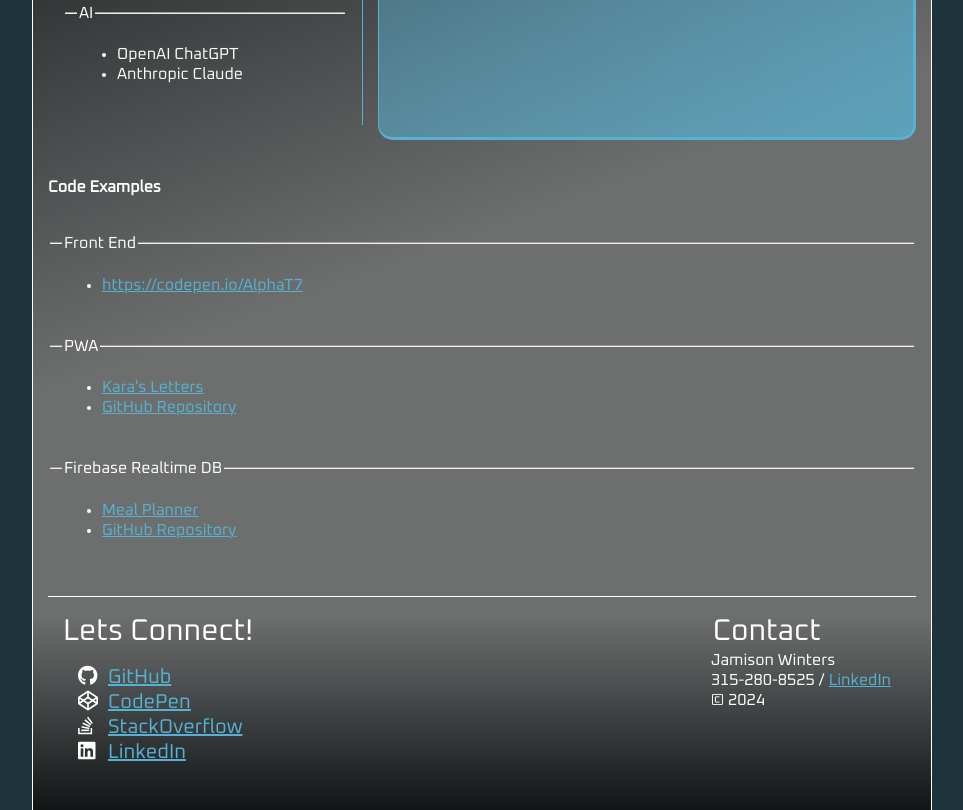
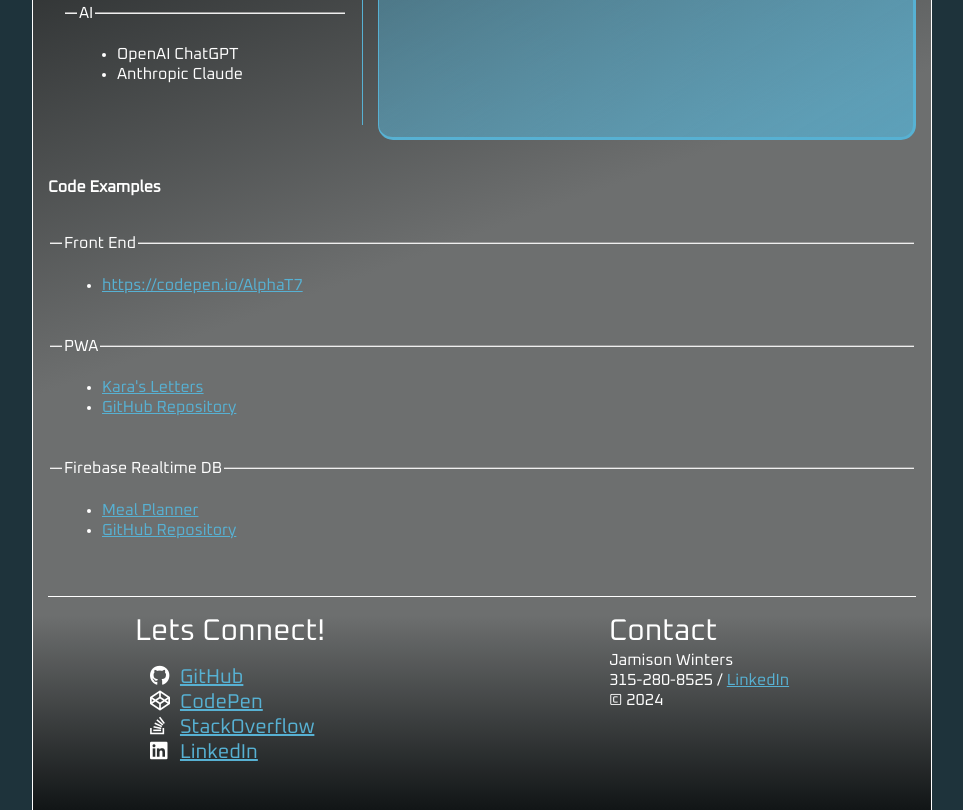
Before and after one commit to AlphaT7/portfolio, a website built with Vite: page src/index.html in a window 1280 px wide. Shown: the part 991-1801 px from the top of the page, without its empty margins (158-1121 px from the left). Built offline with nearby package versions, Linux system fonts and the light colour scheme.

Commit message:
centered footer section content

```diff
--- a/src/assets/style.css
+++ b/src/assets/style.css
@@ -159,6 +159,11 @@
     section {
         padding: 15px;
         border-top: 1px solid #fff;
+        width: 50%;
+        display: flex;
+        flex-direction: column;
+        align-content: center;
+        flex-wrap: wrap;
 
         >div:first-child {
             font-size: 30px;
@@ -182,14 +187,6 @@
             }
         }
 
-    }
-
-    section.info {
-        flex-grow: 1;
-        display: flex;
-        flex-direction: column;
-        align-items: end;
-        padding-right: 25px;
     }
 }
 
@@ -262,8 +259,9 @@
     footer {
         flex-direction: column;
 
-        section.info {
-            align-items: unset;
+        section {
+            display: block;
+            width: 100%;
         }
     }
 }
```
Also changed, not shown: dist/index.html, 1 other file.
